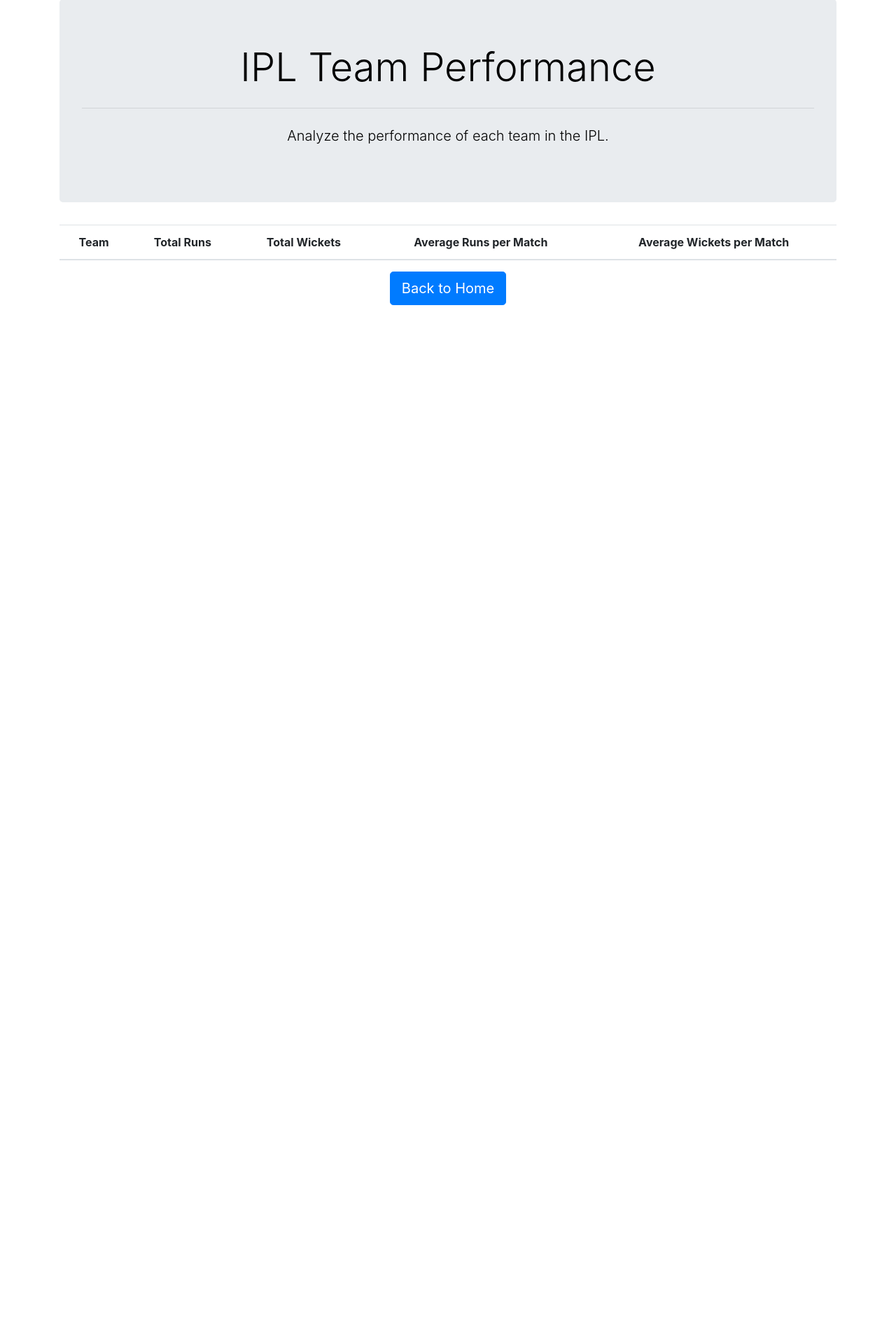
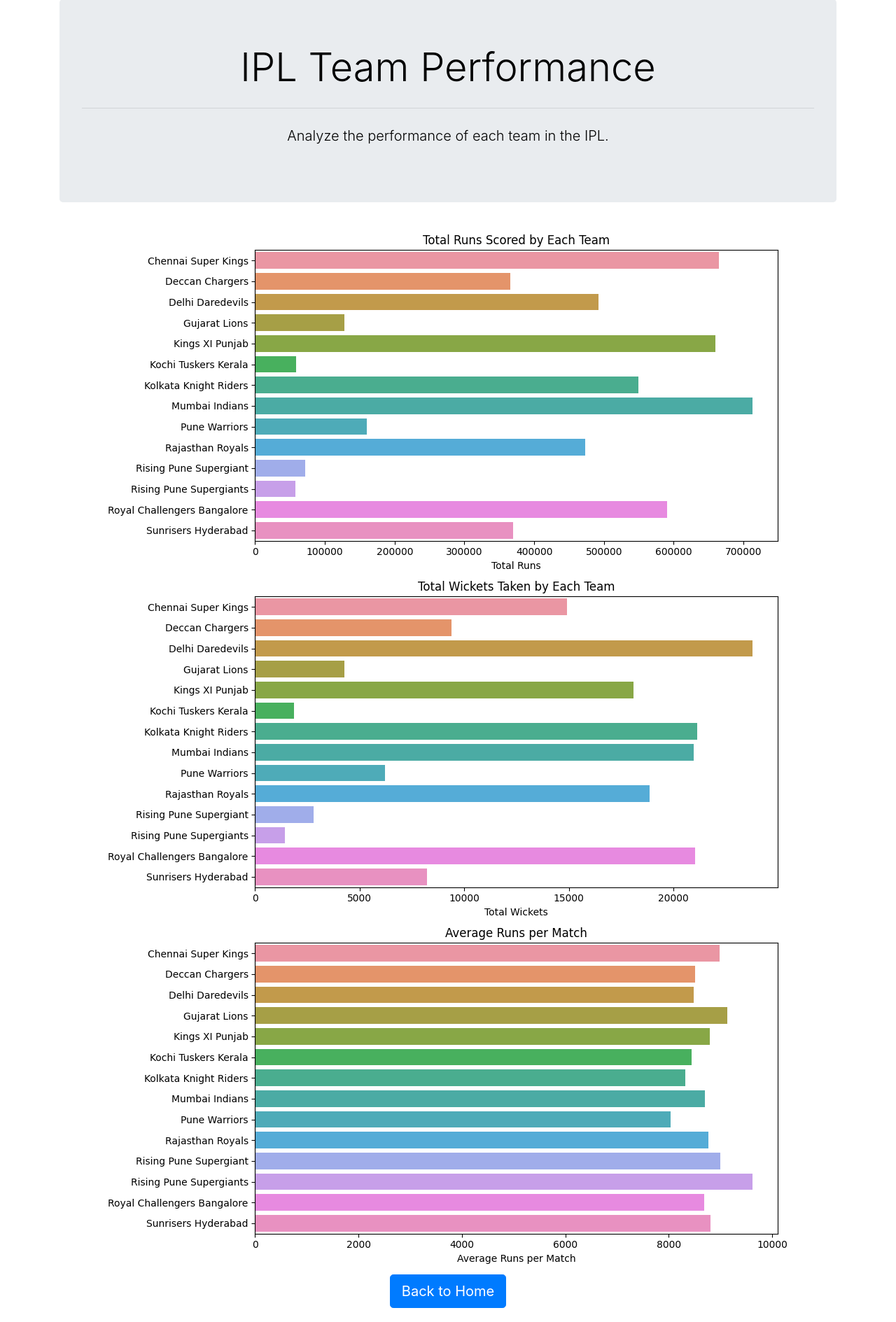
Before and after one commit to theamiteshtripathi/IPL-Score-Prediction, a Flask app: template templates/team_performance.html in a window 1280 px wide. Shown: the part 21-1910 px from the top of the page at 70% size. Before the commit the page ends 457 px from the top, so only its background shows below. Run offline with Flask 3, Linux system fonts and the light colour scheme; the template is opened without the code that fills it, so the values that code supplies are empty; parts of the project's set-up code (start-up, migrations or seed data) failed here and were passed over; some libraries are stand-ins or nearby versions.

Commit message:
Made everything but linkage of rendering the metrics not working

```diff
--- a/player_performance_analyzer.py
+++ b/player_performance_analyzer.py
@@ -73,7 +73,8 @@
     axes[3].set_title('Top 10 Bowlers by Bowling Average (min. 10 overs bowled)')
 
     plt.tight_layout()
-    return plt.show()
+    plt.savefig('static/PP_graph.png')
+    return None
 
 if __name__ == "__main__":
     calculate_player_performance()
--- a/team_performance_analyzer.py
+++ b/team_performance_analyzer.py
@@ -62,8 +62,7 @@
     axes[2].set_title('Average Runs per Match')
 
     plt.tight_layout()
-    plt.show()
-    plt.savefig('static/images/TP_graph.png')
+    plt.savefig('static/TP_graph.png')
     return None
 
 
--- a/templates/team_performance.html
+++ b/templates/team_performance.html
@@ -18,28 +18,8 @@
           <p class="lead">Analyze the performance of each team in the IPL.</p>
       </div>
 
-        <table class="table table-striped">
-            <thead>
-                <tr>
-                    <th scope="col">Team</th>
-                    <th scope="col">Total Runs</th>
-                    <th scope="col">Total Wickets</th>
-                    <th scope="col">Average Runs per Match</th>
-                    <th scope="col">Average Wickets per Match</th>
-                </tr>
-            </thead>
-            <tbody>
-                {% for team, metrics in performance_metrics.items() %}
-                <tr>
-                    <td>{{ team }}</td>
-                    <td>{{ metrics['Total Runs'] }}</td>
-                    <td>{{ metrics['Total Wickets'] }}</td>
-                    <td>{{ metrics['Average Runs per Match'] }}</td>
-                    <td>{{ metrics['Average Wickets per Match'] }}</td>
-                </tr>
-                {% endfor %}
-            </tbody>
-        </table>
+      <img src="{{ url_for('static', filename='/TP_graph.png') }}" alt="Performance on different metrics">
+
 
       <a class="btn btn-primary btn-lg" href="{{ url_for('index') }}" role="button">Back to Home</a>
   </div>
```
Also changed, not shown: static/PP_graph.png (added), static/TP_graph.png (added), 1 other file. Lines whose indentation alone changed are shown as unchanged.
